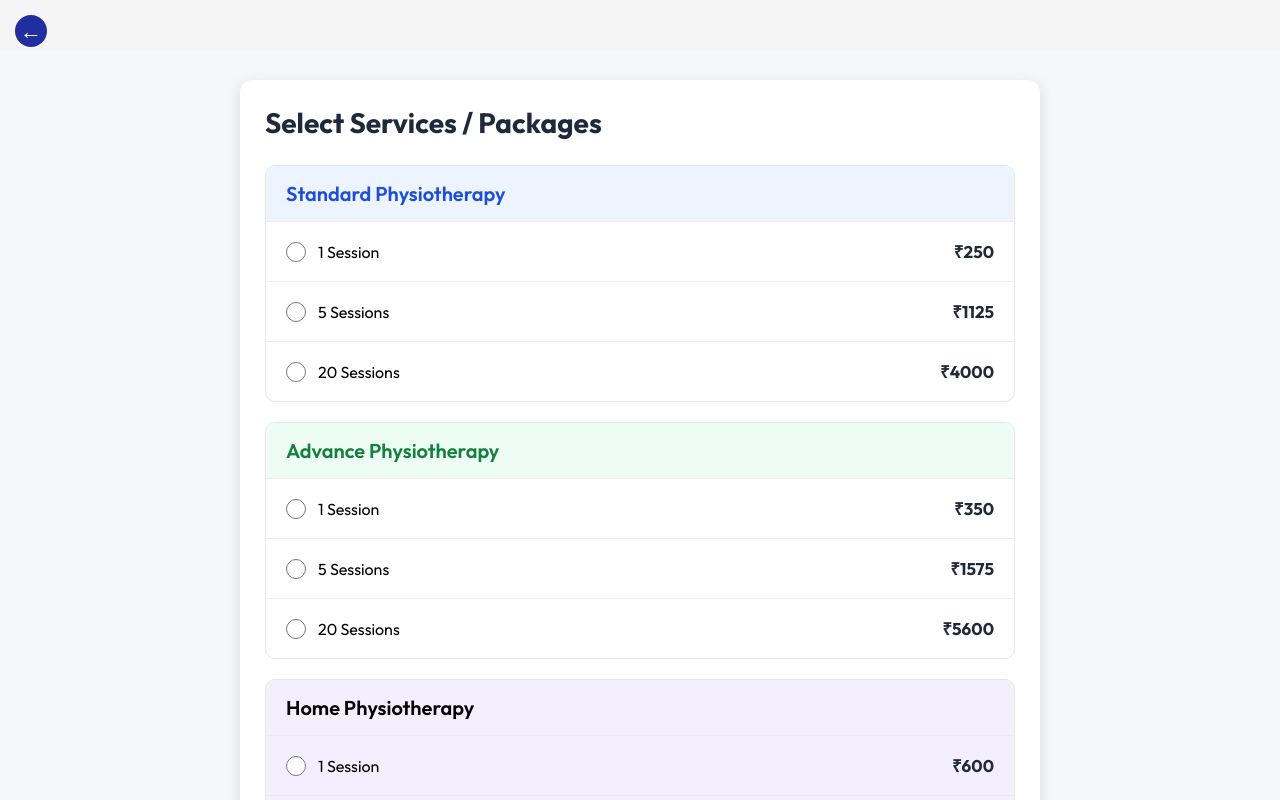
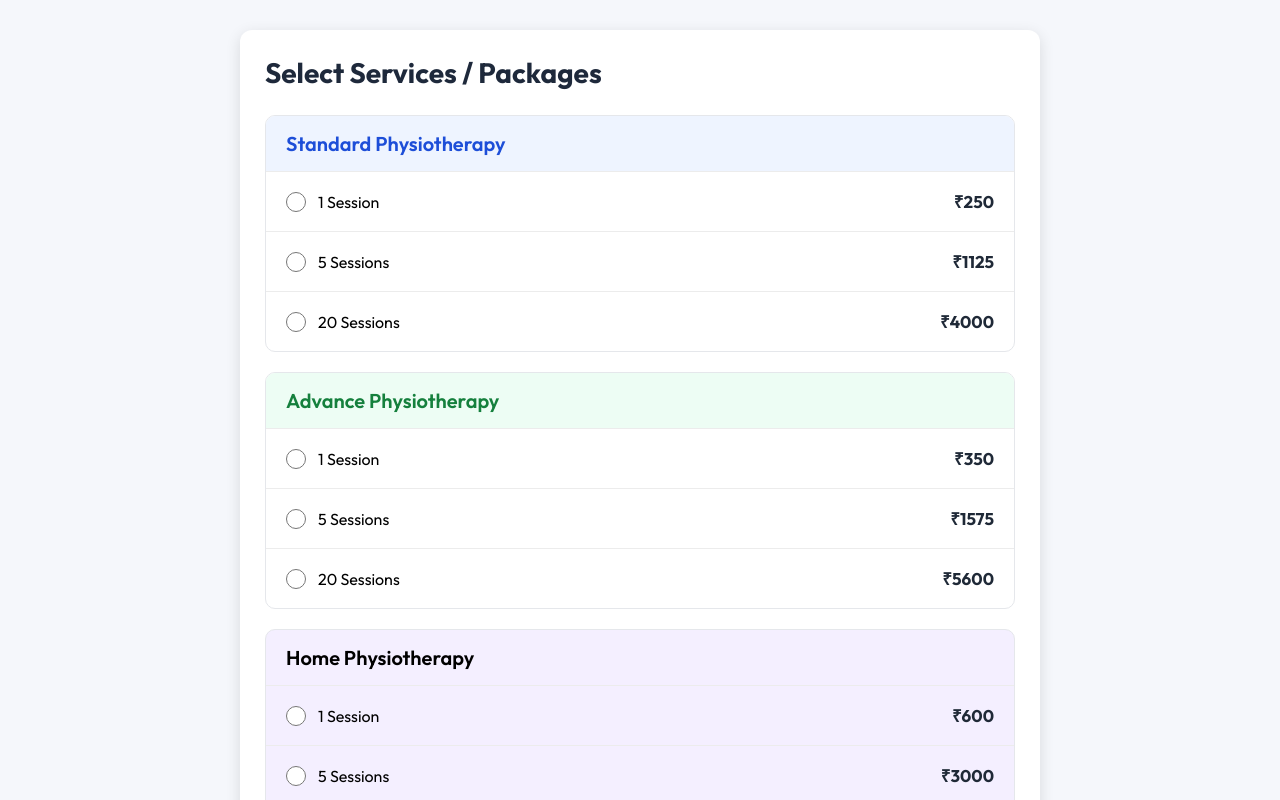
Before and after one commit to sagarkumarsaini11/clinic-website, a React (Vite) app: page /recharge in a window 1280 px wide. Shown: the top 800 px of the page. Built offline with nearby package versions, Linux system fonts and the light colour scheme.

Commit message:
13th commit

```diff
--- a/src/Components/OpenPatientList/OpenPatientList.css
+++ b/src/Components/OpenPatientList/OpenPatientList.css
@@ -8,7 +8,7 @@
 .patient-file-container{
   min-height:100vh;
   background:#f4f7ff;
-margin-top: 50px;
+
   display:flex;
   justify-content:center;
   align-items:center;
@@ -40,38 +40,7 @@ margin-top: 50px;
   padding-top:10px;
 }
 
-/* BACK BUTTON TOP LEFT */
 
-.back-btn{
-  position: absolute;
-
-  top: 15px;
-  left: 15px;
-
-  width: 32px;
-  height: 32px;
-
-  border: none;
-  border-radius: 50%;
-
-  background: #212ea0;
-  color: white;
-
-  font-size: 22px;
-  font-weight: bold;
-
-  display: flex;
-  align-items: center;
-  justify-content: center;
-
-  cursor: pointer;
-
-  transition: 0.3s;
-}
-
-.back-btn:hover{
-  background: #16227c;
-}
 
 .form-group{
   margin-bottom:18px;
--- a/src/Components/OpenPatientList/OpenPatientList.jsx
+++ b/src/Components/OpenPatientList/OpenPatientList.jsx
@@ -93,11 +93,7 @@ const navigate = useNavigate();
   return (
     <div className="patient-file-container">
 
- <button  type="button"  className="back-btn"onClick={() =>
-navigate("/homepage", { state: { openPatientPopup: true,
-  },
-    })
-  } >←</button>
+
 
 
 
--- a/src/Components/Recharge/Recharge.css
+++ b/src/Components/Recharge/Recharge.css
@@ -7,7 +7,7 @@
 .recharge-container{
   width: 100%;
   min-height: 100vh;
-  margin-top: 50px;
+
   display: flex;
   justify-content: center;
   align-items: center;
--- a/src/Components/Recharge/Recharge.jsx
+++ b/src/Components/Recharge/Recharge.jsx
@@ -121,12 +121,7 @@ console.log(
   return (
 
     <div className="recharge-container">
-         <button type="button" className="back-btn"onClick={() =>navigate("/homepage", {
-      state: {
-        openPatientPopup: true,
-      },
-    })
- }> ←</button>
+
 
       <div className="recharge-card">
 
```
